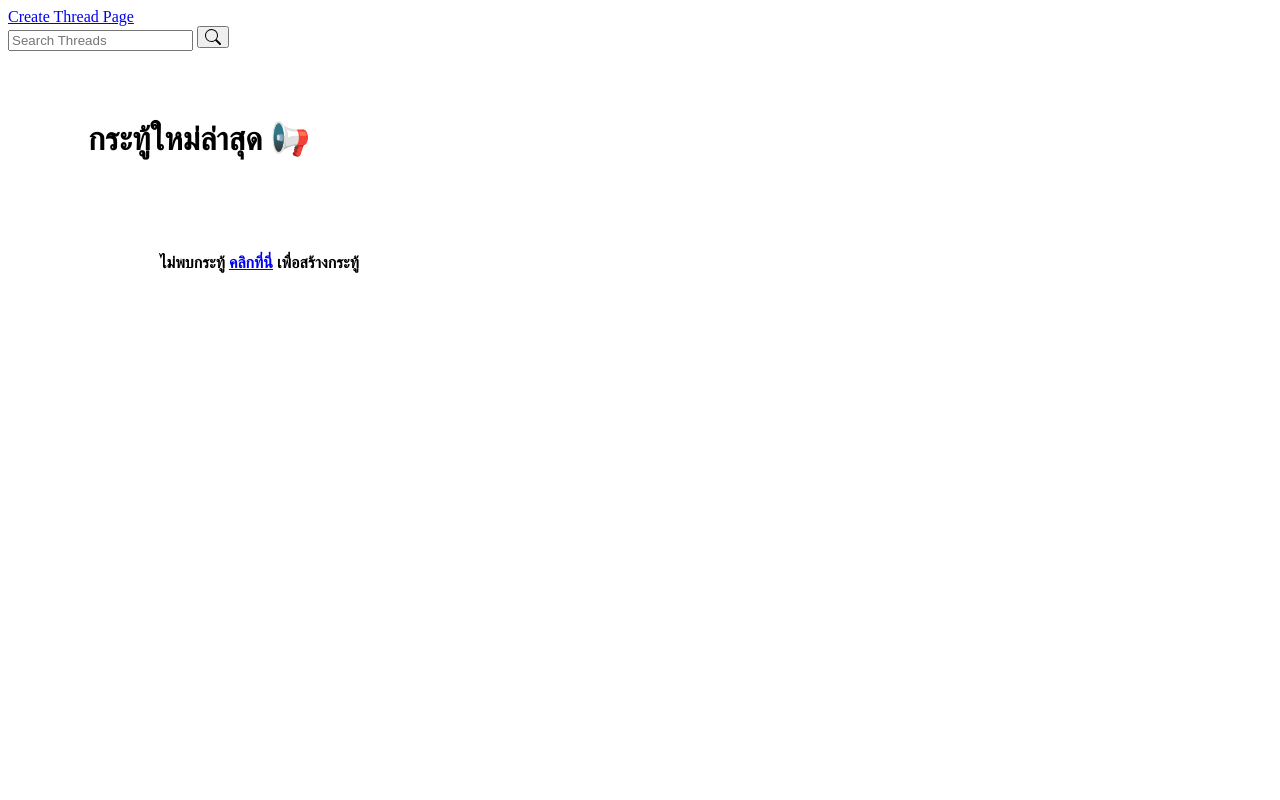
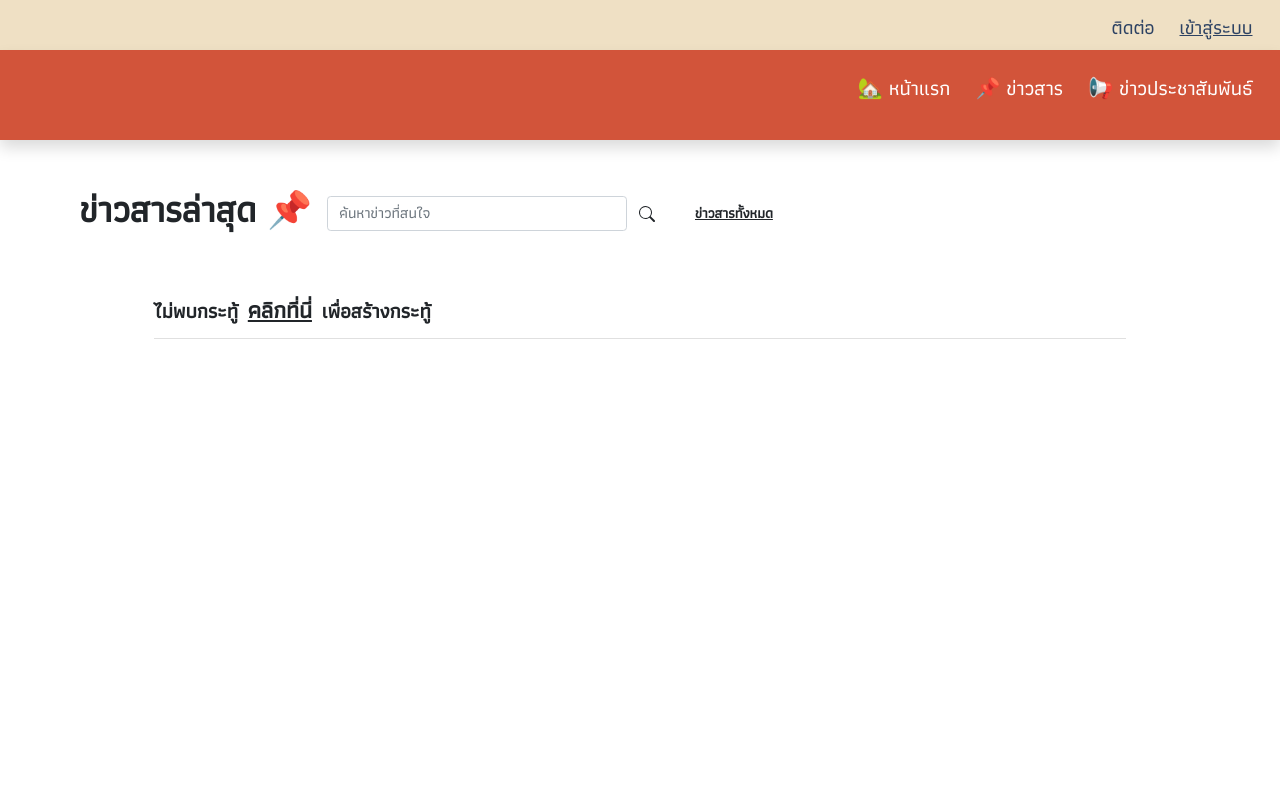
Before and after one commit to 6210612674/InternshipEngr, a Django app: template thread/templates/thread/index.html in a window 1280 px wide. Run offline with Django 3.2, Linux system fonts and the light colour scheme; the template is opened without the code that fills it, so the values that code supplies are empty.

Commit message:
Update create_thread.html & index.html

```diff
--- a/thread/templates/thread/create_thread.html
+++ b/thread/templates/thread/create_thread.html
@@ -1,3 +1,5 @@
+{% extends "thread/layout.html"%}
+{% block body%}
 <title>Test Create Thread</title>
 
 <form method="POST" action="{% url 'thread:create_thread' %}" enctype="multipart/form-data">
@@ -27,5 +29,5 @@
         </div>
     </div>
 </form>
-
+{% endblock %}
 {{ form.media }}
--- a/thread/templates/thread/index.html
+++ b/thread/templates/thread/index.html
@@ -1,54 +1,66 @@
-<title>Index Thread</title>
+{% extends "thread/layout.html"%}
+{% block body %}
+<title>ข่าวสาร &#128204;</title>
+<style>
+    h1,h2,h3{
+        font-family: "Athiti", sans-serif;
+    }
+    ::placeholder {
+        color: #2d4263;
+        opacity: 1;
+        font-family: "Athiti", sans-serif;
+    }
+    .line2 {
+        height: 1px;
+        width: 100%;
+        background-color: #E0E0E0;
+        margin-top: 10px;
+    }
+</style>
 
 
-
-
-<!-- Menu -->
-<a href="{% url 'thread:create_thread' %}">Create Thread Page</a>
-
-
-
+<!--Thread list-->
+<div class="d-flex" style="margin-top: 30px;">
+    {% if check_search %}
+        <h1 class="p-2" style="margin-left: 2em; padding: 0.5em;"><b>กำลังค้นหา : {{title}} &#128204;</b></h1>
+    {% else %}
+        <h1 class="p-2" style="margin-left: 2em; padding: 0.5em; "><b>ข่าวสารล่าสุด &#128204;</b></h1>
+    {% endif %}
     <!-- search thread -->
-<form class="d-flex" action="{% url 'thread:index' %}" method="POST">
+    <div class="p-2" style="margin-top: 18px;">
+        <form class="d-flex " action="{% url 'thread:index' %}" method="POST" style="left: 0;">
             {% csrf_token %}
-    <input class="form-control me-2" type="search" name="search" placeholder="Search Threads" aria-label="Search">
-
+            <input class="form-control" type="search" name="search" placeholder="ค้นหาข่าวที่สนใจ" aria-label="Search" style="width: 300px;">
             <button class="btn button3" type="submit">
                 <svg xmlns="http://www.w3.org/2000/svg" width="16" height="16" fill="currentColor" class="bi bi-search" viewBox="0 0 16 16">
                     <path d="M11.742 10.344a6.5 6.5 0 1 0-1.397 1.398h-.001c.03.04.062.078.098.115l3.85 3.85a1 1 0 0 0 1.415-1.414l-3.85-3.85a1.007 1.007 0 0 0-.115-.1zM12 6.5a5.5 5.5 0 1 1-11 0 5.5 5.5 0 0 1 11 0z"></path>
                 </svg>
             </button>
-
         </form>
-
-
-<!--Thread list-->
-{% if check_search %}
-<h1 style="margin-left: 2em; padding: 0.5em;"><p class="p2"><b>กำลังค้นหากระทู้ : {{title}} &#128226;</b></p></h1>
-{% else %}
-<h1 style="margin-left: 2em; padding: 0.5em;"><p class="p2"><b>กระทู้ใหม่ล่าสุด &#128226;</b></p></h1>
-{% endif %}
+    </div>
+    <a href="{% url 'thread:index' %}" style="margin-top: 32px; margin-left: 20px;"><b class="p9"><u>ข่าวสารทั้งหมด</u></b></a>
+</div>
 
     <div style="margin-left: 12%;margin-right: 12%; margin-top: 3em; margin-bottom: 5em;">
     {% if not thread_list %}
         <b class="p5">ไม่พบกระทู้</b>
         <a href="{% url 'thread:create_thread' %}" style="text-decoration: none;"><b class="p6"><u>คลิกที่นี่</u></b></a>
         <b class="p5">เพื่อสร้างกระทู้</b>
-        <div class="line"></div>
+        <div class="line2"></div>
         <br>
     {% else %}
         {% for thread in thread_list %}
         <div style="margin-bottom: 5em;">
-
-            <img class="avatar" src="/static/images/avatar.png" style="float:left; margin-right: 1em;"><p class="p4">{{thread.author.username}}
-                &#8986; {{thread.date}}
+            <img class="img1" src="/static/images/avatar.png" style="float:left; margin-right: 1.5em;">
+            <p class="p7">
+                {{thread.author.username}} &#8986; {{thread.date}}
             </p>
             <a href = "{% url 'thread:thread' thread.id %}" style="text-decoration: none;">
-            <b class="p3" style="float: left; margin-top: 0.5em;">{{thread.header}}</b></a>
-
+            <b class="p8" style="float: left;">{{thread.header}}</b></a>
         </div>
         <hr>
         <br>
         {% endfor %}
     {% endif %}
     </div>
+{% endblock %}
```
Lines whose indentation alone changed are shown as unchanged.
